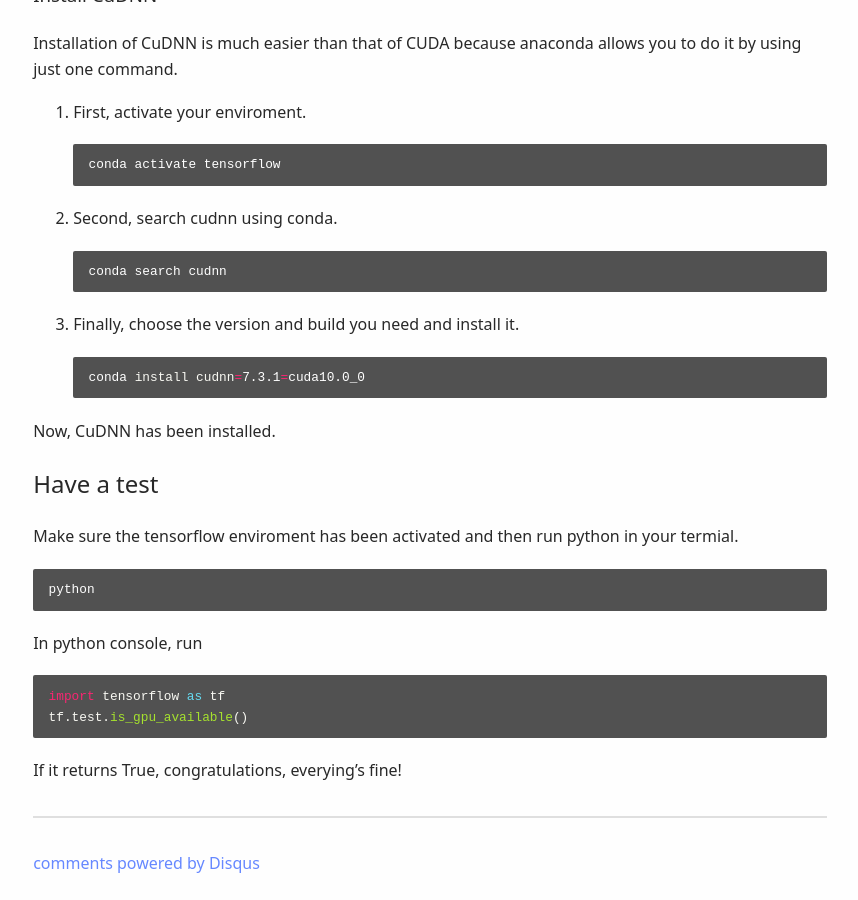
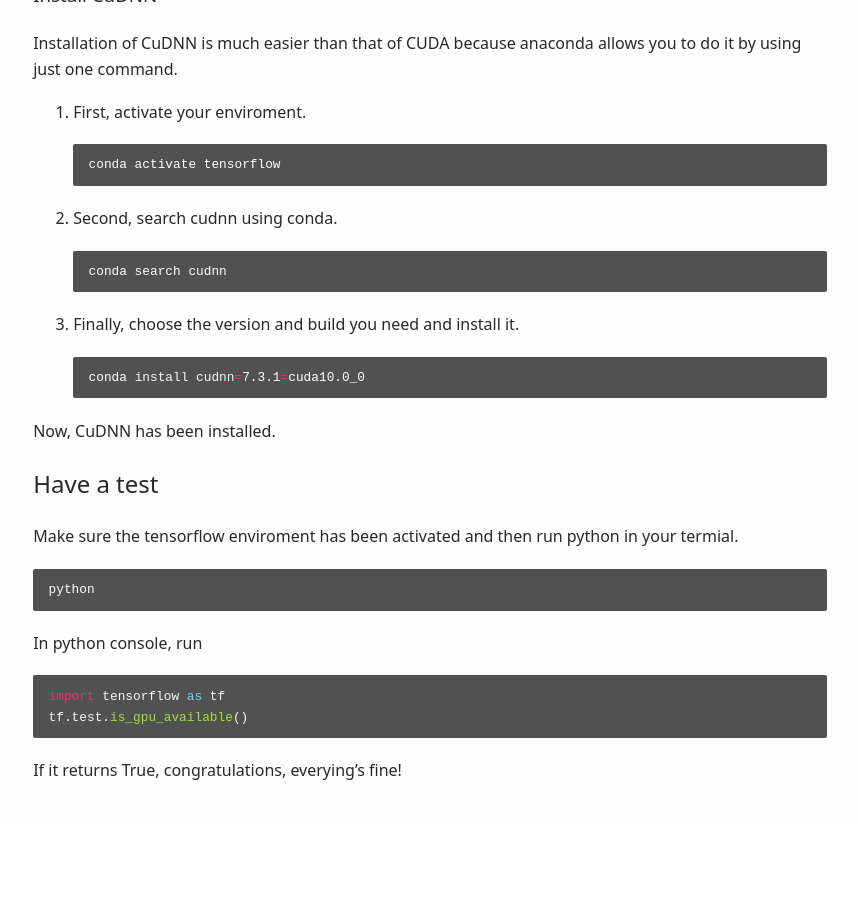
Before and after one commit to ZhaoZeyu1995/ZhaoZeyu1995.github.io, a Jekyll site: the page built from _posts/2019-06-18-Installation of Tensorflow and GPU support.md, in a window 1280 px wide and 900 px high, scrolled down 2388 px. Shown: the whole window, without its empty margins (210-1068 px from the left). Built offline with Jekyll 4.4.1, drawn with Linux system fonts in a browser that asks for light colours; our own code applies the rules of GitHub Pages for plain Markdown files; comment, search, counter and statistics services are not loaded; after the commit the page ends 3212 px from its top, so only the background shows below that; some of the changed lines change nothing that is shown.

Commit message:
Some little change

```diff
--- a/_config.yml
+++ b/_config.yml
@@ -26,8 +26,8 @@
   github: "https://github.com/ZhaoZeyu1995"
 #  rss: "/contrast/feed.xml"
 
-comments:                    # embed disqus or isso comments
-  disqus: ""
+#comments:                    # embed disqus or isso comments
+#  disqus: ""
 #  isso: ""
 
 plugins:
```
Also changed, not shown: 1 other file.
